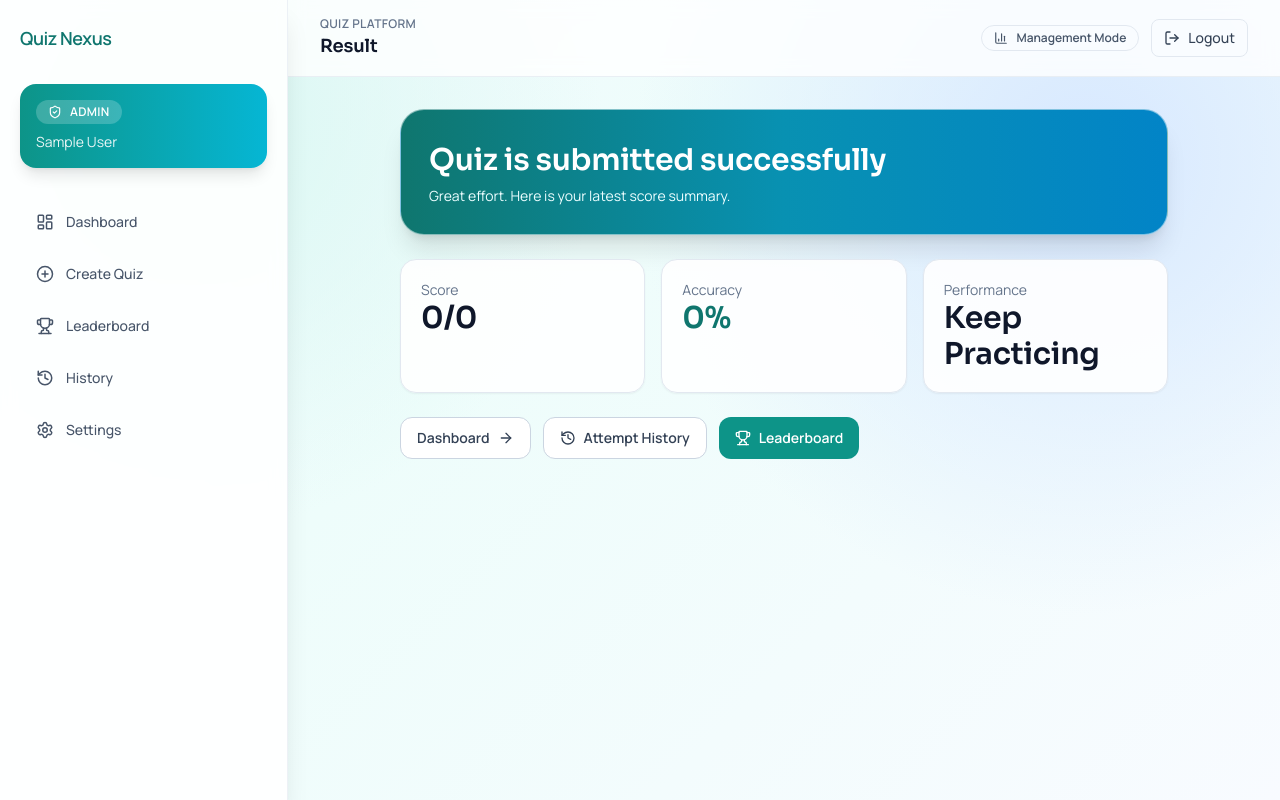
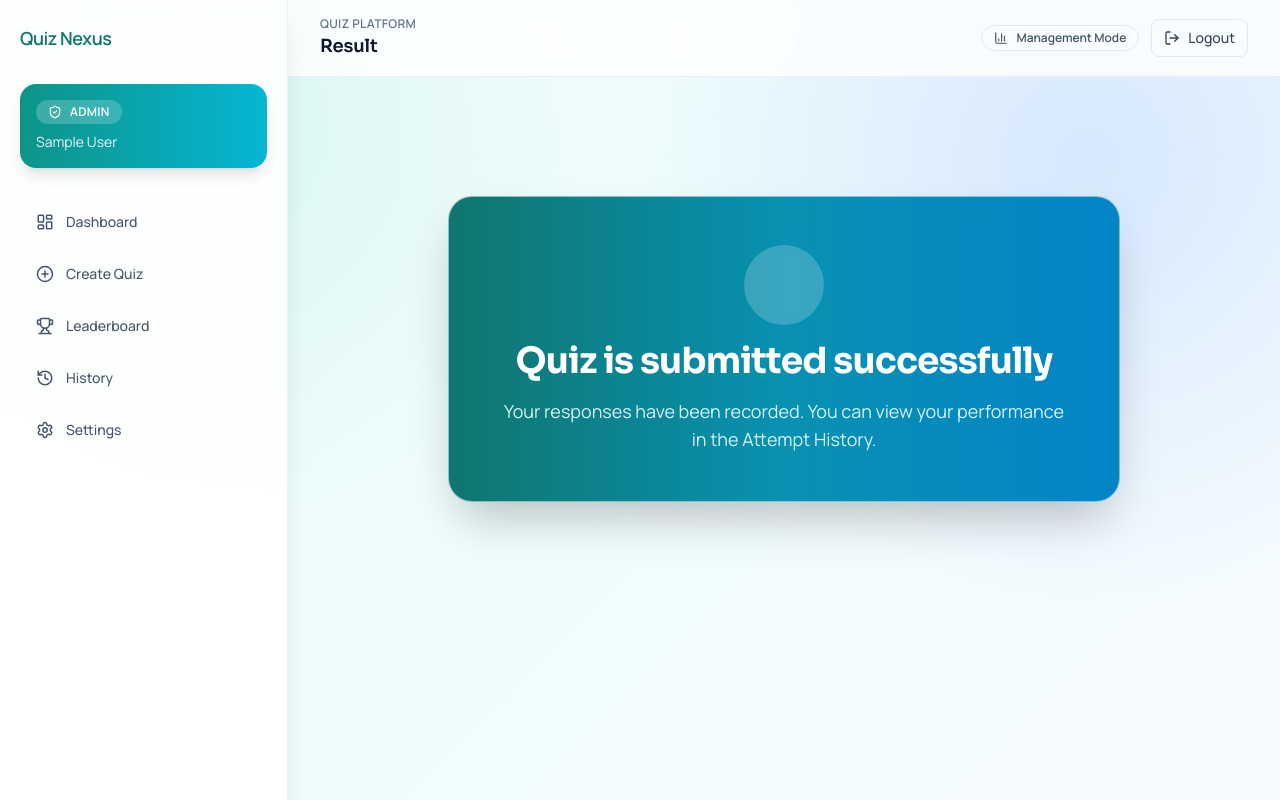
Before and after one commit to MaheshR04/quiz-platform, a React app in the folder frontend/: page /result in a window 1280 px wide. Built offline with nearby package versions, Linux system fonts and the light colour scheme; sample sign-in values are in the browser's storage; the HTML template or start-up script is replaced by a standard one.

Commit message:
updated result pages

```diff
--- a/frontend/src/pages/Result.jsx
+++ b/frontend/src/pages/Result.jsx
@@ -13,60 +13,31 @@ function Result() {
   }, [score, total]);
 
   return (
-    <div className="mx-auto w-full max-w-3xl space-y-6">
-      <section className="rounded-3xl border border-white/50 bg-gradient-to-r from-teal-700 via-cyan-600 to-sky-600 p-7 text-white shadow-xl">
-        <h1 className="mt-1 text-3xl font-semibold text-white">Quiz is submitted successfully</h1>
-        {autoSubmitted ? (
-          <p className="mt-2 text-sm text-cyan-50">Time ended, so your quiz was submitted automatically.</p>
-        ) : (
-          <p className="mt-2 text-sm text-cyan-50">Great effort. Here is your latest score summary.</p>
-        )}
+    <div className="flex min-h-[60vh] items-center justify-center">
+      <section className="w-full max-w-2xl rounded-3xl border border-white/50 bg-gradient-to-r from-teal-700 via-cyan-600 to-sky-600 p-12 text-center text-white shadow-2xl transition-all duration-300 hover:scale-[1.02]">
+        <div className="mb-4 flex justify-center">
+          <div className="rounded-full bg-white/20 p-4 backdrop-blur-sm">
+            <svg
+              className="h-12 w-12 text-white"
+              fill="none"
+              stroke="currentColor"
+              viewBox="0 0 24 24"
+              xmlns="http://www.w3.org/2000/svg"
+            >
+              <path
+                strokeLinecap="round"
+                strokeLinejoin="round"
+                strokeWidth={2}
+                d="9 12l2 2 4-4m6 2a9 9 0 11-18 0 9 9 0 0118 0z"
+              />
+            </svg>
+          </div>
+        </div>
+        <h1 className="text-4xl font-bold tracking-tight">Quiz is submitted successfully</h1>
+        <p className="mt-4 text-lg text-cyan-50 opacity-90">
+          Your responses have been recorded. You can view your performance in the Attempt History.
+        </p>
       </section>
-
-      <section className="grid gap-4 md:grid-cols-3">
-        <article className="rounded-2xl border border-slate-200 bg-white/90 p-5 shadow-sm">
-          <p className="text-sm text-slate-500">Score</p>
-          <h2 className="text-3xl font-semibold text-slate-900">
-            {score}/{total}
-          </h2>
-        </article>
-        <article className="rounded-2xl border border-slate-200 bg-white/90 p-5 shadow-sm">
-          <p className="text-sm text-slate-500">Accuracy</p>
-          <h2 className="text-3xl font-semibold text-teal-700">{percentage}%</h2>
-        </article>
-        <article className="rounded-2xl border border-slate-200 bg-white/90 p-5 shadow-sm">
-          <p className="text-sm text-slate-500">Performance</p>
-          <h2 className="text-3xl font-semibold text-slate-900">
-            {percentage >= 80 ? "Excellent" : percentage >= 60 ? "Good" : "Keep Practicing"}
-          </h2>
-        </article>
-      </section>
-
-      <div className="flex flex-wrap gap-3">
-        <button
-          onClick={() => navigate("/quizzes")}
-          className="inline-flex items-center gap-2 rounded-xl border border-slate-300 bg-white px-4 py-2.5 text-sm font-semibold text-slate-700 transition hover:bg-slate-50"
-        >
-          Dashboard
-          <ArrowRight size={16} />
-        </button>
-
-        <button
-          onClick={() => navigate("/history")}
-          className="inline-flex items-center gap-2 rounded-xl border border-slate-300 bg-white px-4 py-2.5 text-sm font-semibold text-slate-700 transition hover:bg-slate-50"
-        >
-          <History size={16} />
-          Attempt History
-        </button>
-
-        <button
-          onClick={() => navigate("/leaderboard", { state: { quizId } })}
-          className="inline-flex items-center gap-2 rounded-xl bg-teal-600 px-4 py-2.5 text-sm font-semibold text-white transition hover:bg-teal-700"
-        >
-          <Trophy size={16} />
-          Leaderboard
-        </button>
-      </div>
     </div>
   );
 }
```
